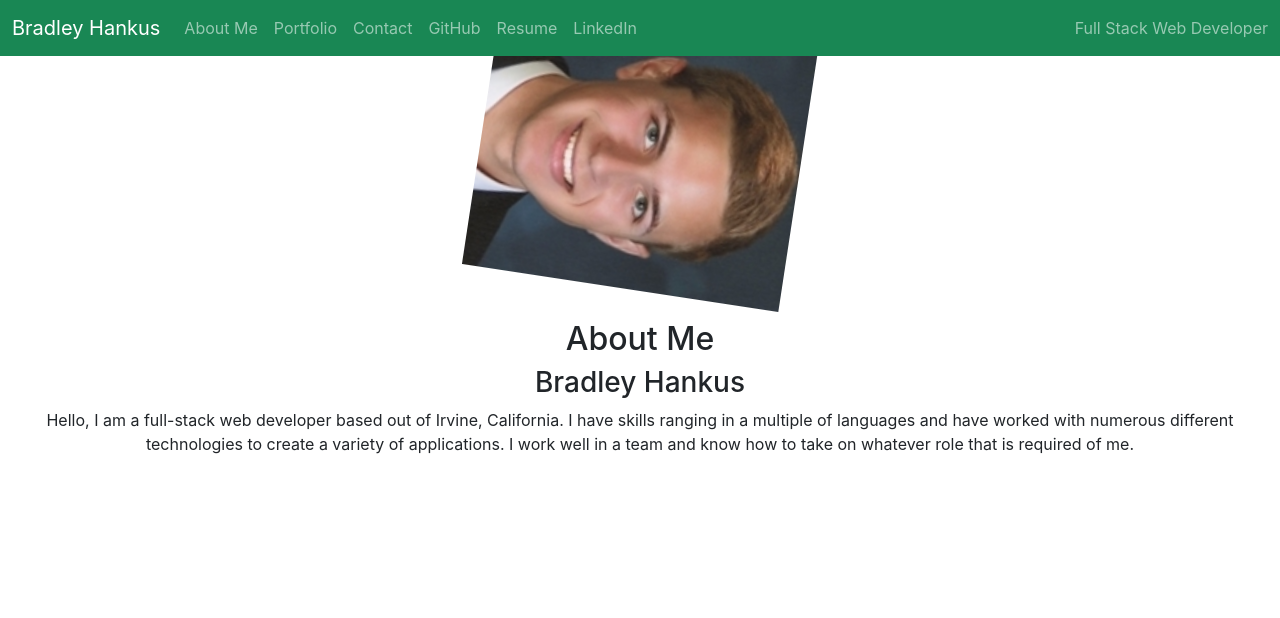
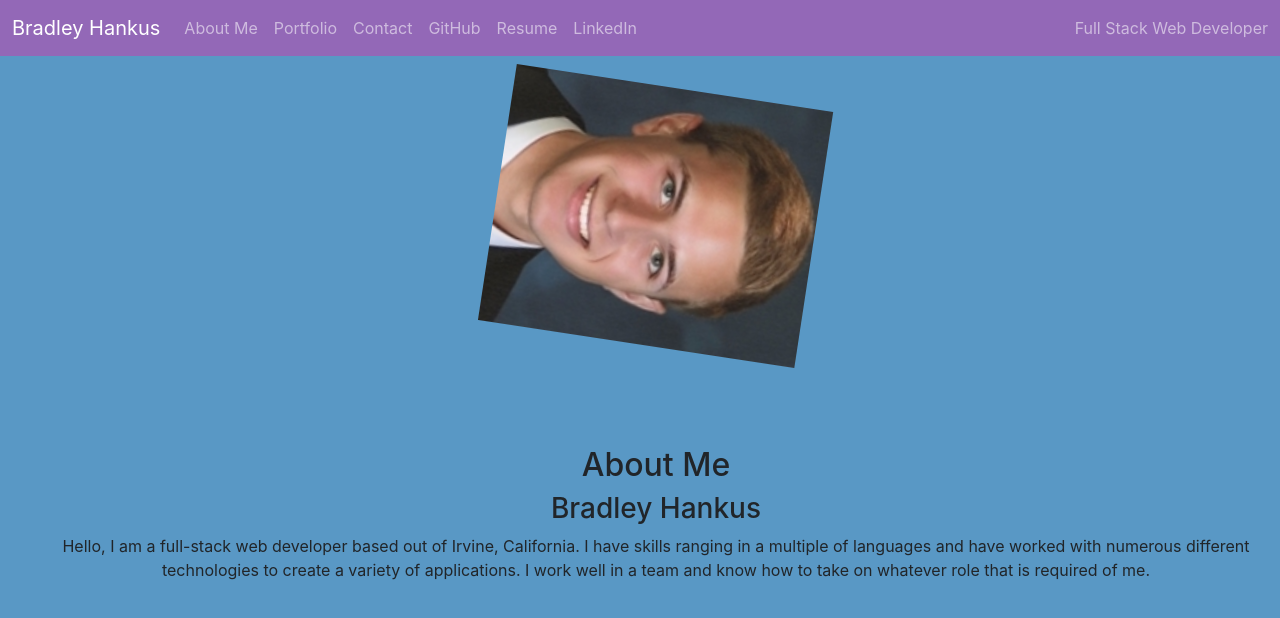
Before and after one commit to bradleyjosephh/bradleyPortfolio, a React (Create React App) app: page / in a window 1280 px wide. Shown: the top 618 px of the page. Built offline with nearby package versions, Linux system fonts and the light colour scheme.

Commit message:
solved error working on styling

```diff
--- a/src/App.css
+++ b/src/App.css
@@ -1,3 +1,28 @@
+#root, html {
+  background-color: #5998C5;
+}
+
+body {
+  background-color: #5998C5 !important;
+  padding-top: 40px;
+  width: 100%;
+  margin: 1rem;
+
+}
+
+h2 {
+  padding-top: 70px;
+}
+
+h4 {
+  padding-top: 20px;
+}
+
+.navbar {
+  background-color: #9368B7 !important;
+}
+
+
 .App {
   text-align: center;
 }
```
